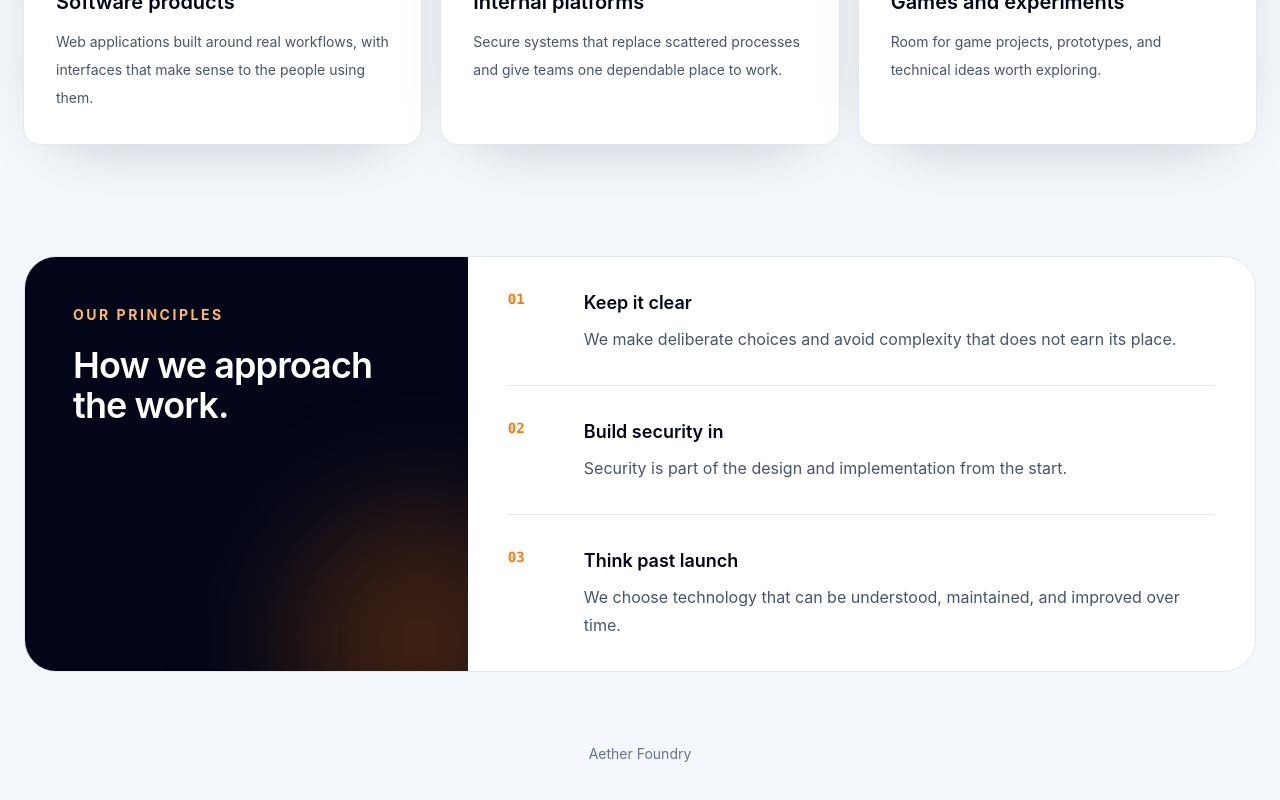
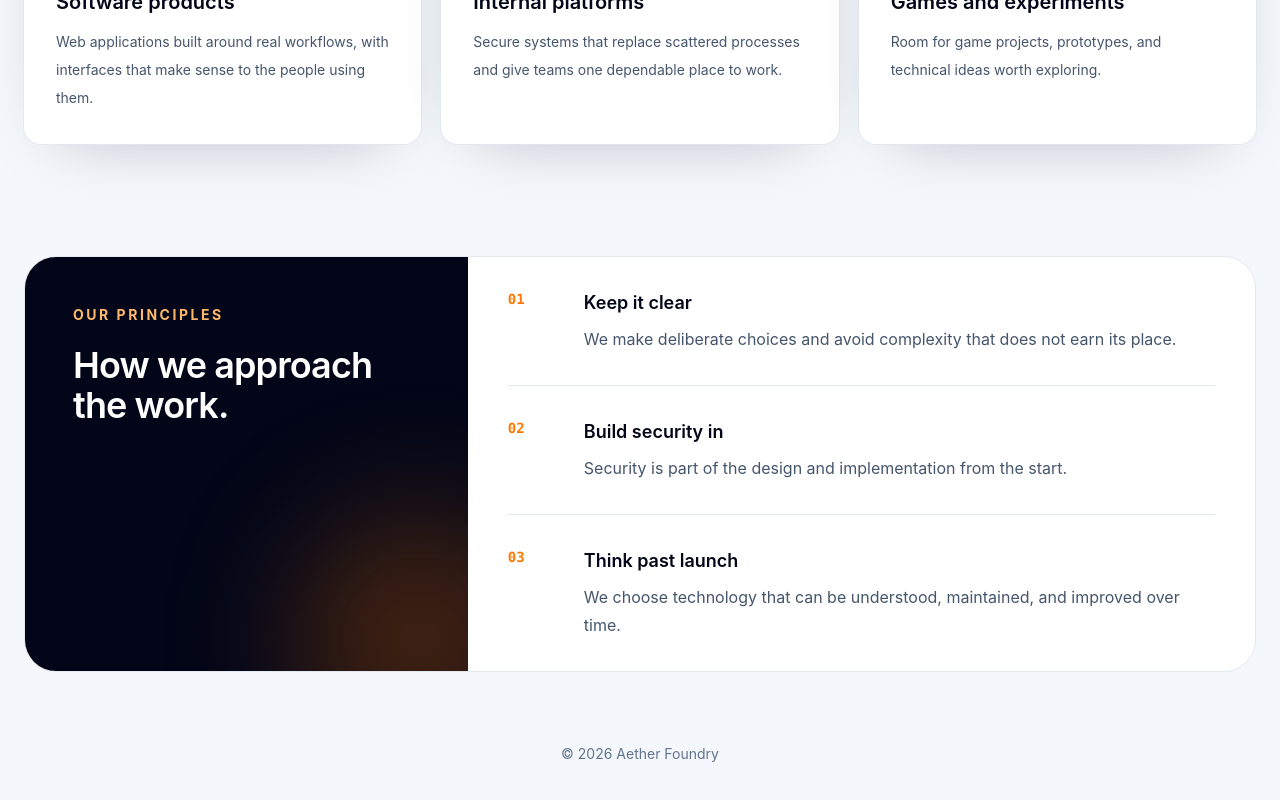
Before and after one commit to TylerAkins/aether-foundry, a Next.js app: page / in a window 1280 px wide. Shown: the part 1074-1874 px from the top of the page. Built offline with nearby package versions, Linux system fonts and the light colour scheme.

Commit message:
Add current year to footer

```diff
--- a/app/page.tsx
+++ b/app/page.tsx
@@ -51,6 +51,8 @@ const principles = [
 ] as const;
 
 export default function HomePage() {
+  const currentYear = new Date().getFullYear();
+
   return (
     <div className="min-h-screen overflow-hidden">
       <SiteHeader />
@@ -180,7 +182,7 @@ export default function HomePage() {
       </main>
 
       <footer className="px-6 py-10 text-center text-sm text-slate-500">
-        <p>Aether Foundry</p>
+        <p>© {currentYear} Aether Foundry</p>
       </footer>
     </div>
   );
```
